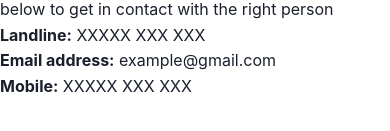
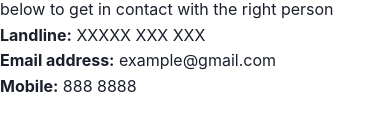
Before and after one commit to masrazo/git-exe-colab, a plain HTML site: page contact.html in a window 390 px wide. Shown: the part 389-520 px from the top of the page. Drawn offline with Linux system fonts and the light colour scheme.

Commit message:
mobile 8

```diff
--- a/contact.html
+++ b/contact.html
@@ -24,7 +24,7 @@
     <div class="contact-details">
         <p><b>Landline:</b> XXXXX XXX XXX</p>
         <p><b>Email address:</b> example@gmail.com</p>
-        <p><b>Mobile:</b> XXXXX XXX XXX</p>
+        <p><b>Mobile:</b> 888 8888</p>
     </div>
 
     <script src="javascript/app.js"></script>
```
